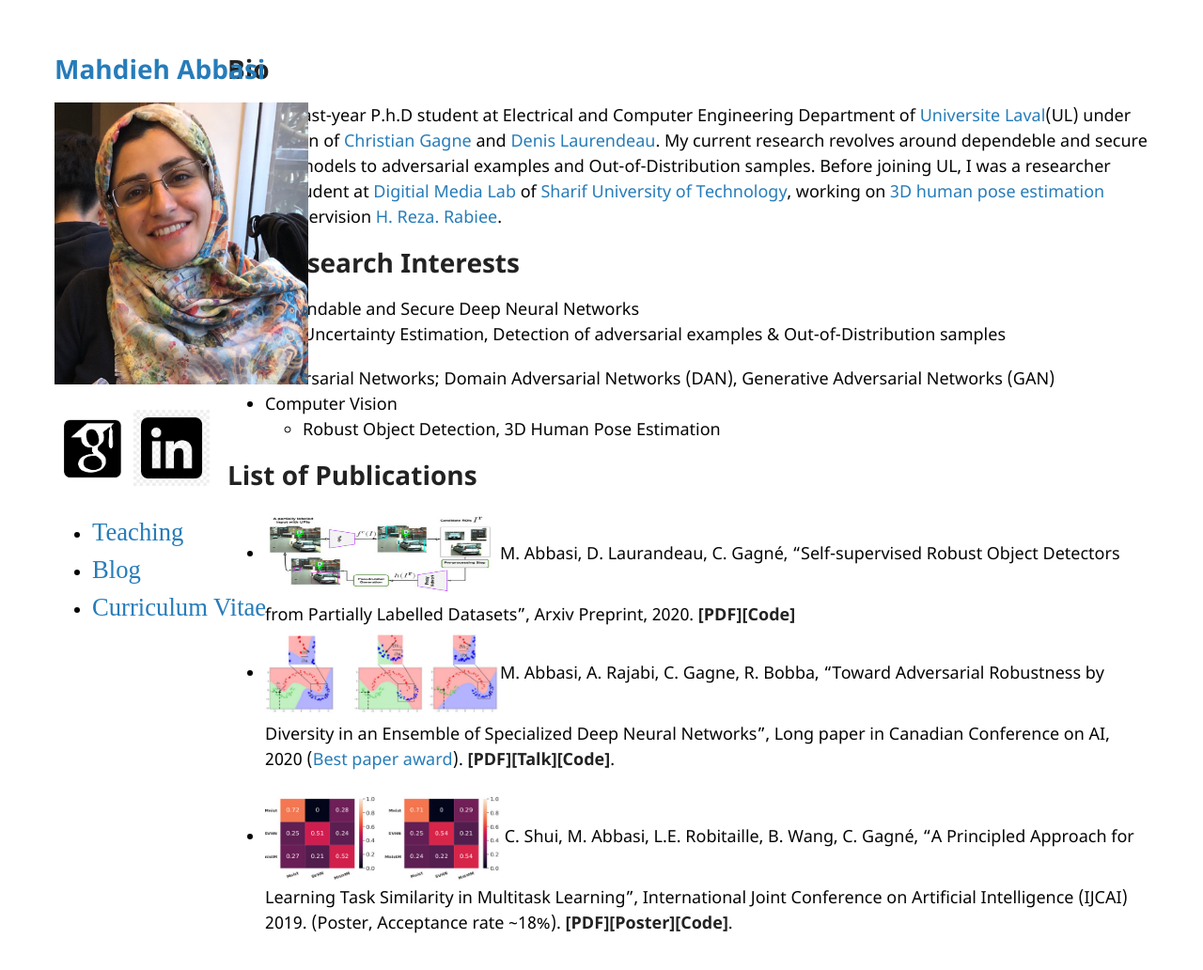
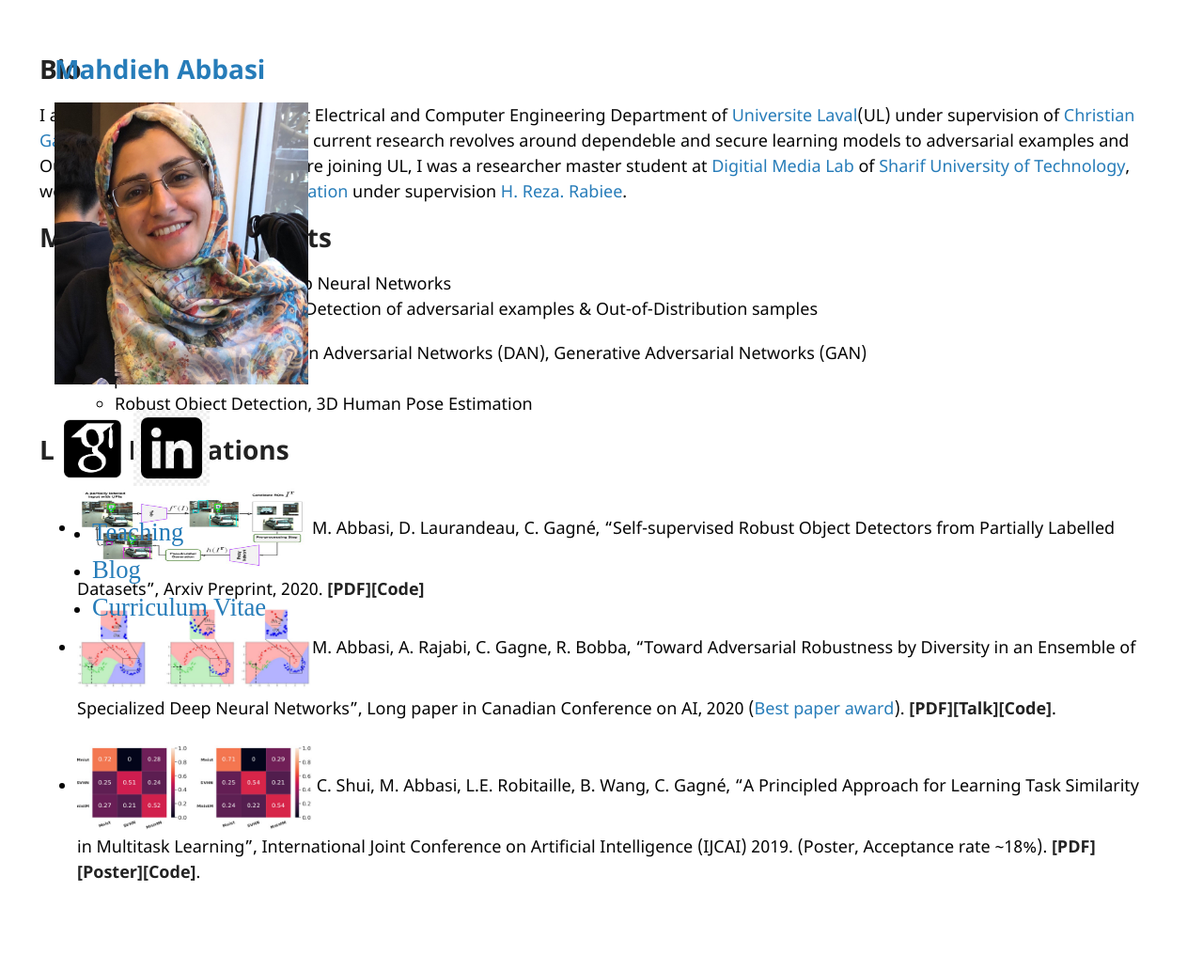
Before and after one commit to mahdaneh/mahdaneh.github.io, a Jekyll site: the page built from index.md, in a window 1280 px wide and 1065 px high. Shown: the top 1032 px of the window at 94% size. Built offline with Jekyll 4.4.1, drawn with Linux system fonts in a browser that asks for light colours; the repository's description, which GitHub fills in, is left out; our own code applies the rules of GitHub Pages for plain Markdown files.

Commit message:
Update jekyll-theme-minimal.scss

```diff
--- a/_sass/jekyll-theme-minimal.scss
+++ b/_sass/jekyll-theme-minimal.scss
@@ -172,7 +172,7 @@ strong {
 }
 
 section {
-  width:980px;
+  width:1180px;
   float:right;
   padding-bottom:50px;
 }
```
